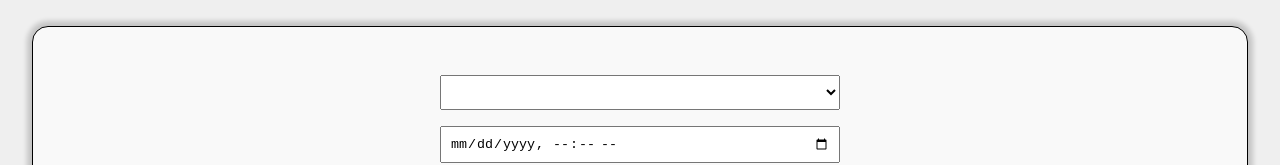
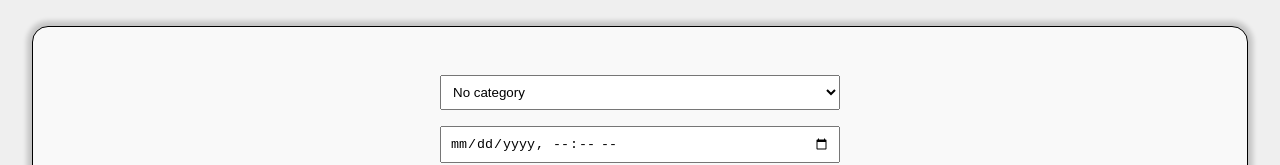
Before and after one commit to Ryan-R-C/React-Note-First-Project, a React (Create React App) app: page / in a window 1280 px wide. Shown: the top 165 px of the page. Built offline with nearby package versions, Linux system fonts and the light colour scheme.

Commit message:
added the new prop category to notees

```diff
--- a/src/App.js
+++ b/src/App.js
@@ -28,8 +28,8 @@ export default class App extends Component {
     }
   }
 
-  createNote(title, date ,text) {
-    const newNote = {title, date ,text}
+  createNote(title, date ,text, category) {
+    const newNote = {title, date ,text, category}
     const newNotesArray = [...this.state.notes,newNote]
     const newStatea = {
       notes: newNotesArray
--- a/src/components/CardNote/CardNote.jsx
+++ b/src/components/CardNote/CardNote.jsx
@@ -28,6 +28,9 @@ export default class CardNote extends Component{
                     </p>
                     <DeleteSvg alt="delete" onClick={this.delete.bind(this)}/>
                 </main>
+                <aside>
+                    <button>{this.props.category}</button>
+                </aside>
             </section>
         )
     }
--- a/src/components/FormRegistration/FormRegistration.jsx
+++ b/src/components/FormRegistration/FormRegistration.jsx
@@ -9,6 +9,7 @@ export default class FormRegistration extends Component{
         this.title=""
         this.date= ""
         this.text= ""
+        this.category= "No category"
         //It tries to create a JSON of localStorage item, but if it cannot it just create an array
         this.LocalStorageData = JSON.parse(localStorage.getItem('task')) || []
 
@@ -42,7 +43,7 @@ export default class FormRegistration extends Component{
     _createNote(event){
         event.preventDefault()
         event.stopPropagation()
-        let data = [this.title, this.date, this.text]
+        let data = [this.title, this.date, this.text, this.category]
         this.props.createNote(...data)
         this.handleLocalStorage(data)
     }
@@ -56,6 +57,7 @@ export default class FormRegistration extends Component{
             className="form-registration__section__form"
             onSubmit={this._createNote.bind(this)}>
                 <select>
+                    <option value="No category">No category</option>
                 {
                     this.props.categories.map(
                         (category, index) => (
--- a/src/components/NoteList/NoteList.jsx
+++ b/src/components/NoteList/NoteList.jsx
@@ -19,6 +19,7 @@ export default class NoteList extends Component{
                             title={note.title}
                             date={note.date}
                             text={note.text}
+                            category={note.category}
                             //it will call CardNote's delete
                             deleteNote={this.props.deleteNote}/>
                         </li>
```
